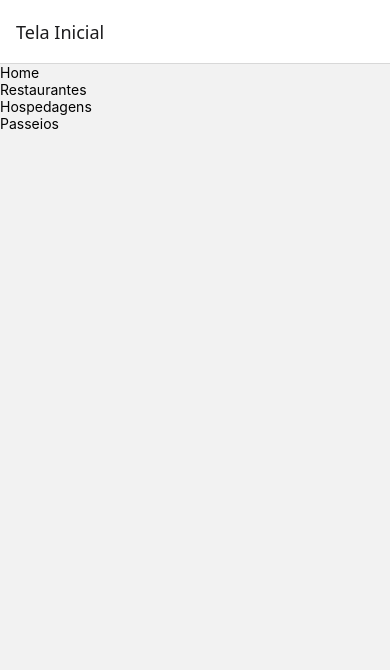
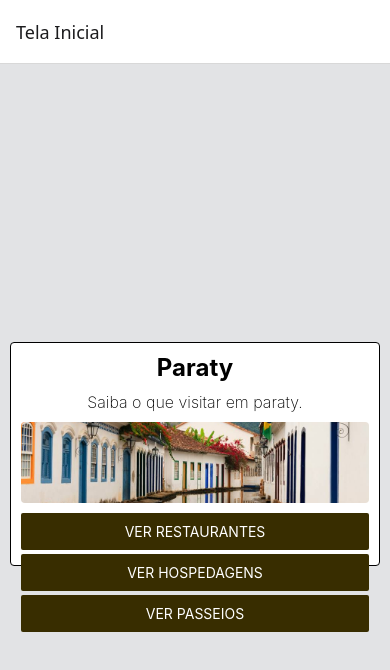
Before and after one commit to Marcos-Monte/paraty-city-app, a React Native app: screen / in a window 390 px wide. Shown: the top 670 px of the page. Built offline with nearby package versions, Linux system fonts and the light colour scheme.

Commit message:
refactor: improve code formatting and structure in Accommodation, Home, and Button components for consistency

```diff
--- a/components/Home/index.jsx
+++ b/components/Home/index.jsx
@@ -1,12 +1,21 @@
-import { Text, View } from 'react-native'
-import routes from '../../routes'
-import Button from '../ui/Button'
+import { Image, Text, View } from "react-native";
+import Photo from '../../assets/01.png';
+import routes from "../../routes";
+import Button from "../ui/Button";
+import styles from "./styles";
 
-export default function Home(props){
-    const otherRoutes = routes.filter(route => route.name !== 'Tela Inicial')
+export default function Home(props) {
+    const otherRoutes = routes.filter((route) => route.name !== "Tela Inicial");
     return (
+        <View style={styles.pageContainer}>
+            <View style={styles.card}>
+                <Text style={styles.cardTitle}>Paraty</Text>
+                <Text style={styles.cardSubtitle}>Saiba o que visitar em paraty.</Text>
+                <Image
+                    style={styles.photo}
+                    source={Photo}
+                />
                 <View>
-            <Text>Home</Text>
                     {otherRoutes.map((route, index) => (
                         <Button
                             key={index}
@@ -15,5 +24,7 @@ export default function Home(props){
                         />
                     ))}
                 </View>
-    )
+            </View>
+        </View>
+    );
 }
--- /dev/null
+++ b/components/Home/styles.js
@@ -0,0 +1,38 @@
+import { StyleSheet } from "react-native";
+
+const styles = StyleSheet.create({
+    pageContainer: {
+        backgroundColor: '#e2e3e5',
+        flex: 1,
+        justifyContent: 'center',
+        alignItems: 'center',
+        padding: 10
+    },
+    card: {
+        backgroundColor: '#ffffff',
+        padding: 10,
+        borderWidth: 1,
+        borderColor: '#000',
+        borderRadius: 4,
+        gap: 10,
+        width: '100%',
+        justifyContent: 'space-around',
+    },
+    cardTitle: {
+        fontSize: 24,
+        fontWeight: 'bold',
+        textAlign: 'center'
+    },
+    cardSubtitle: {
+        fontSize: 16,
+        fontWeight: 200,
+        textAlign: 'center'
+    },
+    photo: {
+        width: '100%',
+        height: '40%',
+        borderRadius: 4,
+    }
+});
+
+export default styles;
--- a/components/ui/Button/index.jsx
+++ b/components/ui/Button/index.jsx
@@ -1,11 +1,15 @@
-import { Text, TouchableOpacity } from 'react-native'
+import { Text, TouchableOpacity } from "react-native";
+import styles from "./styles";
 
-export default function Button(props){
+export default function Button(props) {
     return (
         <TouchableOpacity
-            onPress={() => { props.onRoute() }}
+            style={styles.button}
+            onPress={() => {
+                props.onRoute();
+            }}
         >
-            <Text>{props.routeName}</Text>
+            <Text style={styles.title}>ver {props.routeName}</Text>
         </TouchableOpacity>
-    )
+    );
 }
--- /dev/null
+++ b/components/ui/Button/styles.js
@@ -0,0 +1,19 @@
+import { StyleSheet } from "react-native";
+
+const styles = StyleSheet.create({
+    button: {
+        padding: 10,
+        borderRadius: 2,
+        backgroundColor: "#382d00",
+        marginBottom: 4,
+
+    },
+    title: {
+        color: "#fff",
+        textAlign: "center",
+        textTransform: "uppercase",
+        width: "auto",
+    },
+});
+
+export default styles;
```
Also changed, not shown: components/Accommodation/index.jsx (+7 -7 lines). Lines whose indentation alone changed are shown as unchanged.
